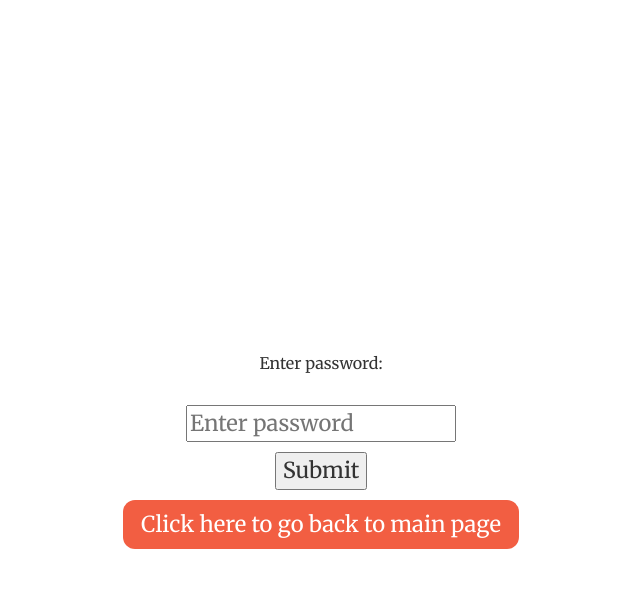
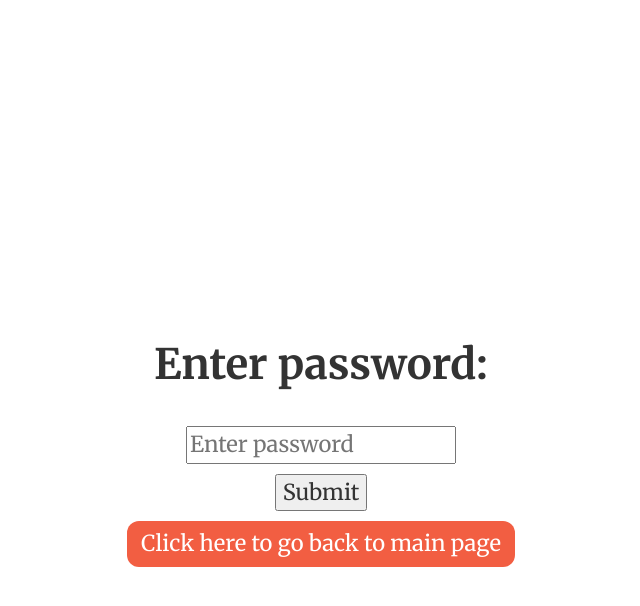
Before and after one commit to jkimOTD/jkimOTD.github.io, a Jekyll site: the page built from module2.html, in a window 1280 px wide. Shown: the top 606 px of the page, without its empty margins (319-959 px from the left). Built offline with Jekyll 4.4.1, drawn with Linux system fonts in a browser that asks for light colours.

Commit message:
Update mod2.html

```diff
--- a/_includes/mod2.html
+++ b/_includes/mod2.html
@@ -45,11 +45,11 @@
             background-color: #f25e42;
             border: none;
             color: white;
-            padding: 9px 18px; /* Reduced padding by 10% */
+            padding: 7px 14px; /* Reduced padding by 30% */
             text-align: center;
             text-decoration: none;
             display: inline-block;
-            font-size: 14.4px; /* Reduced font size by 10% */
+            font-size: 12.6px; /* Reduced font size by 30% */
             cursor: pointer;
             border-radius: 12px;
             transition: background-color 0.3s ease, transform 0.3s ease;
@@ -88,12 +88,16 @@
             margin-top: 10px;
             font-size: 22px; /* Increased font size by 20 units */
         }
+        .password-container p {
+            font-size: 42px; /* Increased font size by 20 units */
+            font-weight: bold;
+        }
     </style>
 </head>
 <body>
     <div id="placeholder-section">
         <div id="password-section" class="password-container">
-            <p>Enter password: </p>
+            <p>Enter password:</p>
             <input type="password" id="password-input" placeholder="Enter password">
             <button onclick="checkPassword()">Submit</button>
             <button class="aesthetic-button" onclick="window.location.href='https://jkimotd.github.io/test/'">
```
